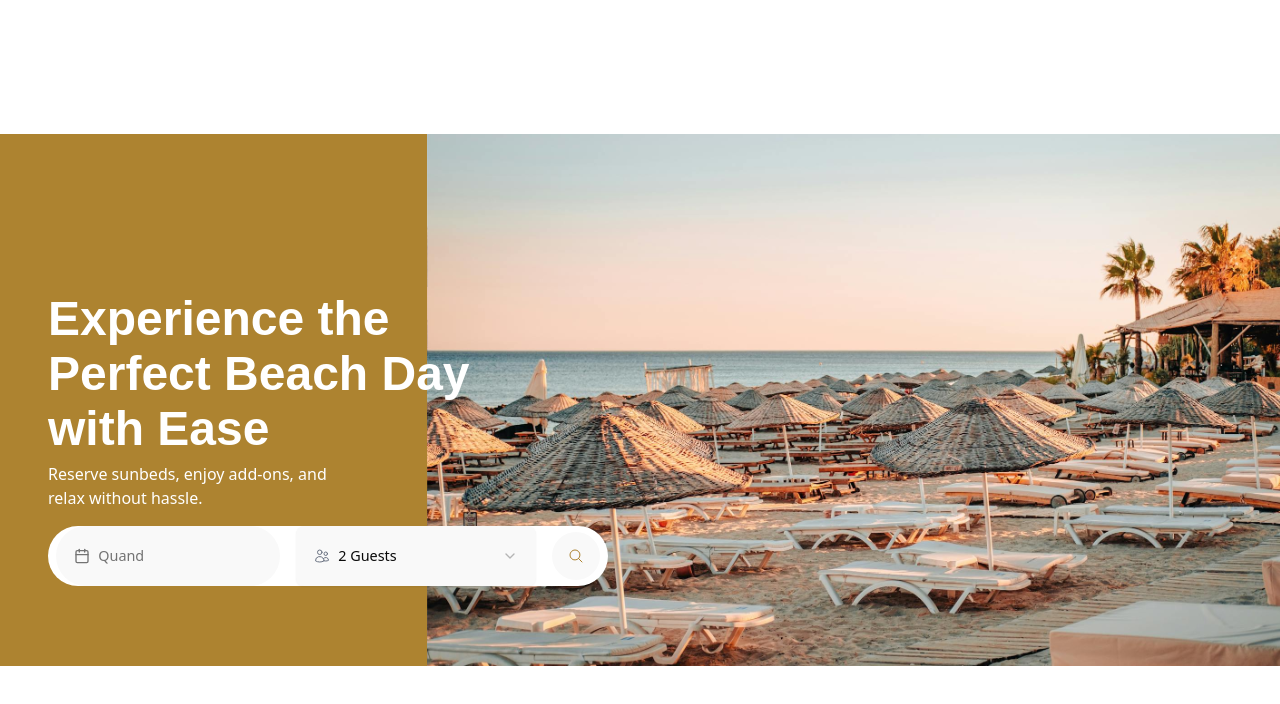
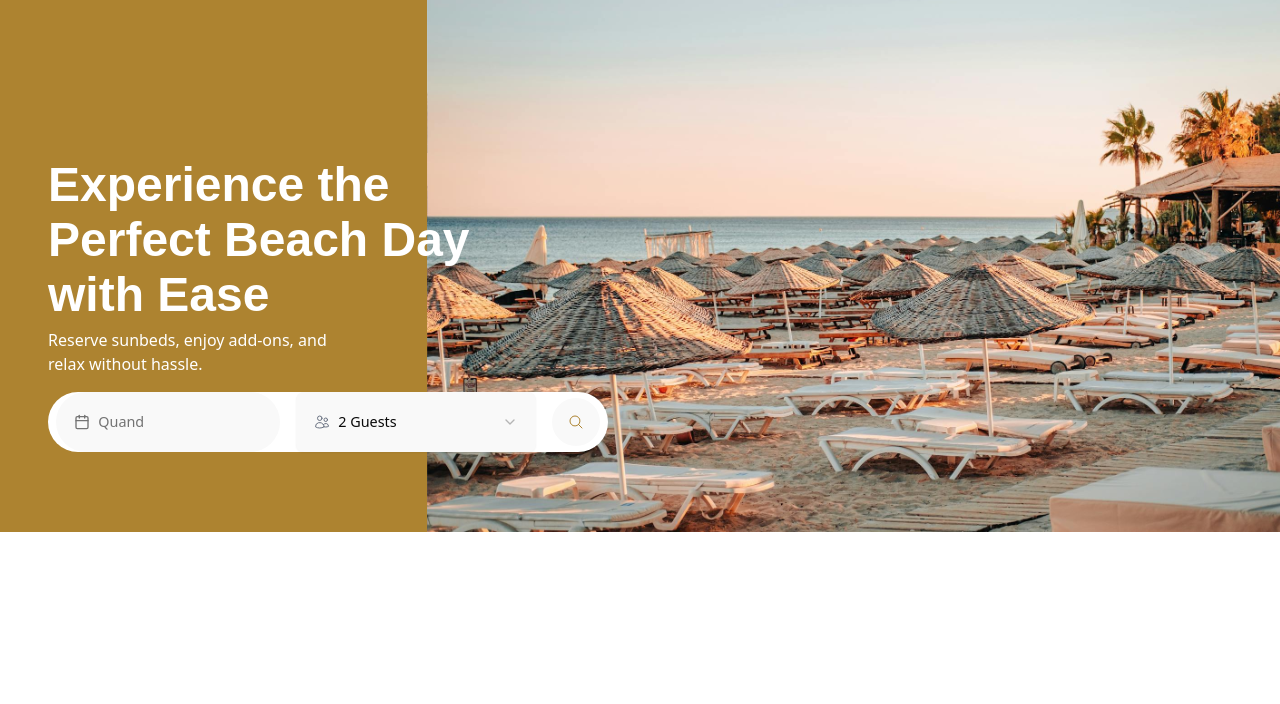
Before and after one commit to Mjkwebdev/my-shadcn-project, a React (Vite) app: page /hero in a window 1280 px wide. Shown: the top 704 px of the page. Built offline with nearby package versions, Linux system fonts and the light colour scheme.

Commit message:
Modified Body Tag

```diff
--- a/src/App.tsx
+++ b/src/App.tsx
@@ -1,5 +1,4 @@
 import { BrowserRouter, Route, Routes } from "react-router-dom";
-import "./App.css";
 import Hero from "./MainComponent/Hero";
 import SearchPage from "./Search";
 
--- a/src/MainComponent/SearchElement/SearchInput.tsx
+++ b/src/MainComponent/SearchElement/SearchInput.tsx
@@ -6,7 +6,7 @@ const SearchInput = () => {
     <div className="absolute top-[24.5rem] left-[3rem] flex rounded-full w-[35rem] h-[3.75rem] bg-white justify-around">
       <Searchbox/>
        <div className="bg-white flex items-center focus:outline-none">
-       <SelectBox maxGuest={9}/>
+       <SelectBox maxGuest={15}/>
         </div>
         <div className=" flex items-center">
       <SearchButton/>
--- a/src/Search.tsx
+++ b/src/Search.tsx
@@ -1,11 +1,6 @@
-import { Select } from "./components/ui/select"
-import Searchbox from "./MainComponent/SearchElement/Searchbox"
-
 const SearchPage = () => (
     <>
     <div>Congrats...</div>
-    <Searchbox/>
-    <Select/>
     </>
 )
 
--- a/src/index.css
+++ b/src/index.css
@@ -62,8 +62,6 @@ a:hover {
 
 body {
   margin: 0;
-  display: flex;
-  place-items: center;
   min-width: 320px;
   min-height: 100vh;
 }
```
